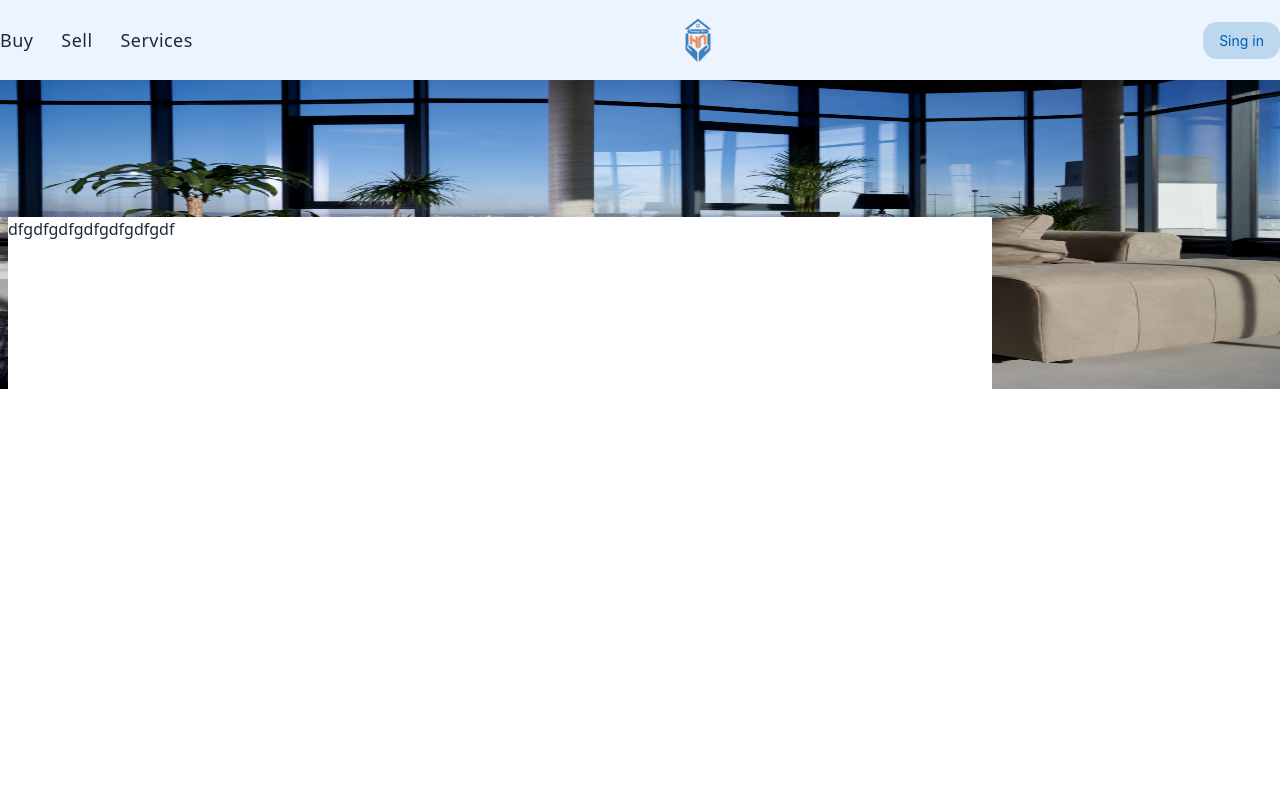
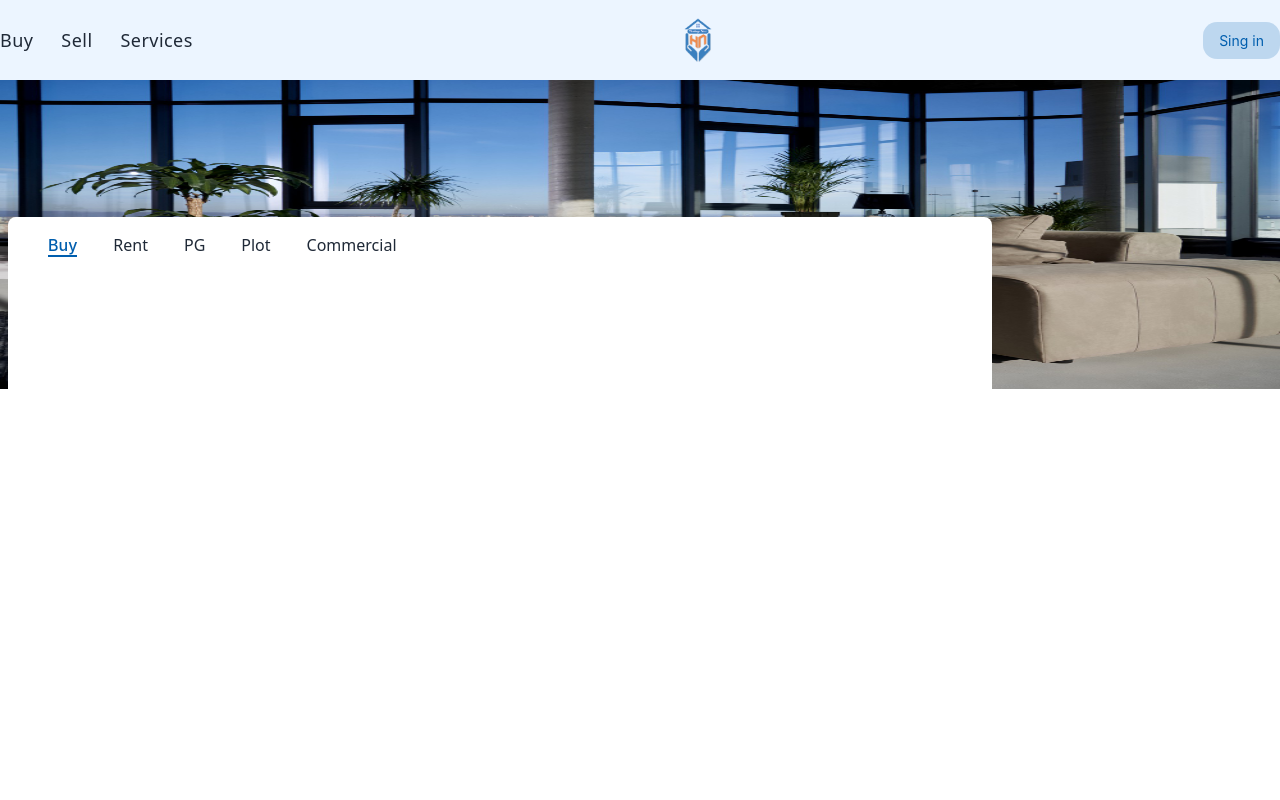
Before and after one commit to Mehebul02/Heritage-Nest, a React (Vite) app: page /buy in a window 1280 px wide. Shown: the top 800 px of the page. Built offline with nearby package versions, Linux system fonts and the light colour scheme.

Commit message:
buyer navbar

```diff
--- a/src/pages/Buy/BuyBanner.jsx
+++ b/src/pages/Buy/BuyBanner.jsx
@@ -1,15 +1,23 @@
-import banner from '../../assets/images/buybanner.jpg'
+import { NavLink } from "react-router-dom";
+import banner from "../../assets/images/buybanner.jpg";
+import CustomBuyNav from "./CustomBuyNav";
 const BuyBanner = () => {
-    return (
-        <div>
-           <div className='relative'>
-           <img className='w-full h-[309px]' src={banner} alt="" />
-           <div className='absolute  w-[984px] h-[300px] mx-auto right-72 -bottom-32 bg-lightText '>
-dfgdfgdfgdfgdfgdfgdf
-           </div>
-           </div>
+  return (
+    <div>
+      <div className="relative">
+        <img className="w-full h-[309px]" src={banner} alt="" />
+        <div className="absolute  w-[984px] h-[300px] mx-auto right-72 -bottom-32 bg-lightText px-10 py-4 rounded-lg">
+          <nav className="flex gap-9">
+            <CustomBuyNav path={'/buy'} title='Buy'/>
+            <CustomBuyNav path={'/rent'} title='Rent'/>
+            <CustomBuyNav path={'/pg'} title='PG'/>
+            <CustomBuyNav path={'/plot'} title='Plot'/>
+            <CustomBuyNav path={'/commercial'} title='Commercial'/>
+          </nav>
         </div>
-    );
+      </div>
+    </div>
+  );
 };
 
 export default BuyBanner;
--- /dev/null
+++ b/src/pages/Buy/CustomBuyNav.jsx
@@ -0,0 +1,13 @@
+import { NavLink } from "react-router-dom";
+
+const CustomBuyNav = ({title,path}) => {
+    return (
+        <div>
+              <NavLink to={path} className={({ isActive }) =>  isActive ? "text-[16px] text-primaryColor font-bodyFont font-medium border-b-2 border-primaryColor " : "" }>
+            {title}
+            </NavLink>
+        </div>
+    );
+};
+
+export default CustomBuyNav;
```
